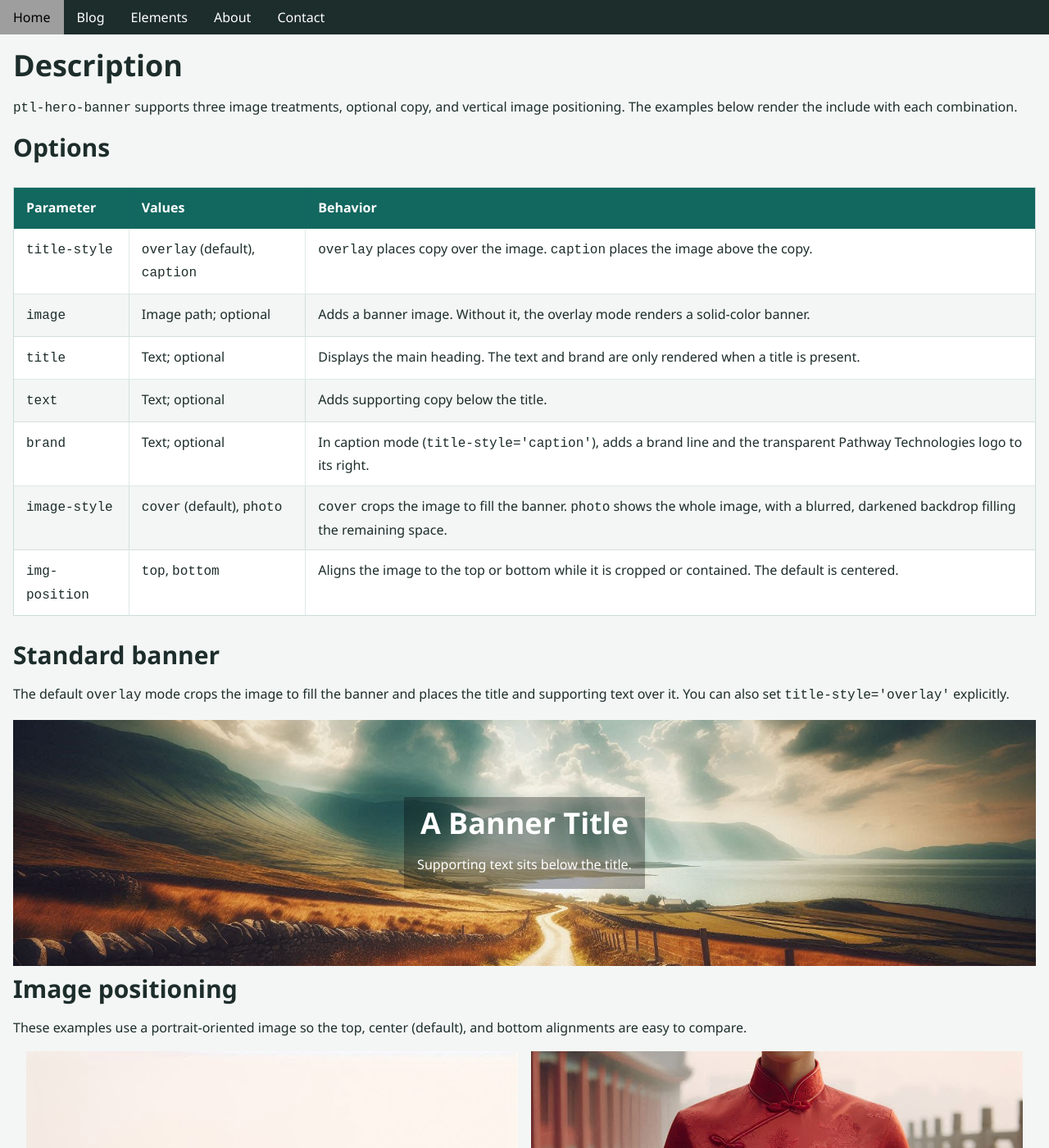
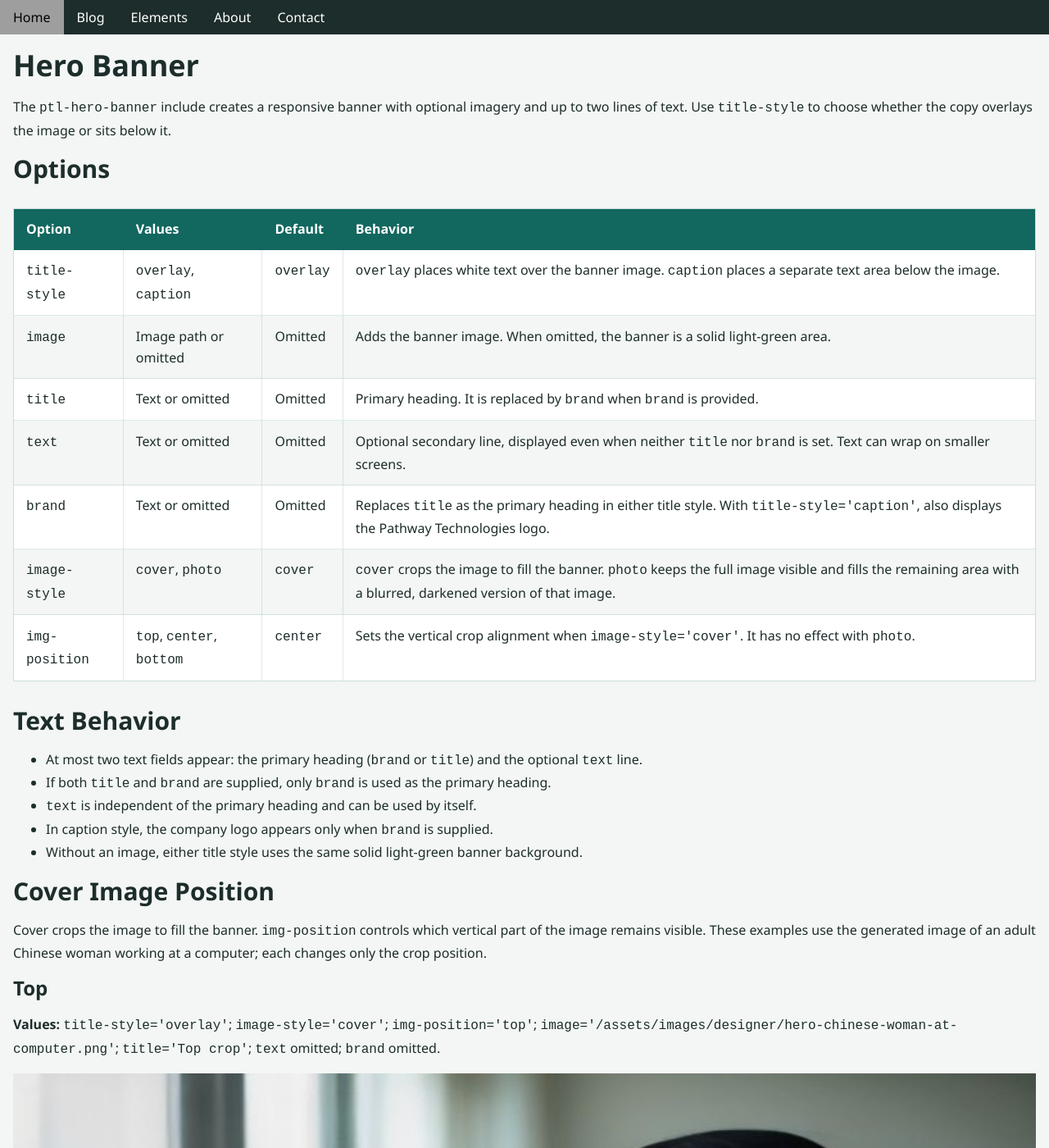
Before and after one commit to ptl-cloud/ptl-cloud.github.io, a Jekyll site: the page built from website/pages/elements/ptl-hero-banner.md, in a window 1280 px wide and 1400 px high. Shown: the whole window at 82% size. Built offline with Jekyll 4.4.1, drawn with Linux system fonts in a browser that asks for light colours; some of the changed text lies outside the part shown.

Commit message:
Hero banner improvements

```diff
--- a/website/_includes/ptl-hero-banner.html
+++ b/website/_includes/ptl-hero-banner.html
@@ -1,4 +1,9 @@
 {% assign hero_title_style = include.title-style | default: 'overlay' %}
+{% assign hero_heading = include.brand | default: include.title %}
+{% assign hero_image_position = include.img-position | default: 'center' %}
+{% unless hero_image_position == 'top' or hero_image_position == 'center' or hero_image_position == 'bottom' %}
+  {% assign hero_image_position = 'center' %}
+{% endunless %}
 {% if hero_title_style == 'caption' %}
 <section class="ptl-hero-feature">
   {% if include.image %}
@@ -6,17 +11,15 @@
   <div class="ptl-hero-banner ptl-hero-banner-photo"
     style="--ptl-banner-photo: url('{{ include.image | relative_url | escape }}');">
     <div class="ptl-hero-banner-photo-backdrop" aria-hidden="true"></div>
-    <img src="{{ include.image | relative_url | escape }}" alt="" aria-hidden="true"
-      {% if include.img-position == 'top' or include.img-position == 'bottom' %}style="object-position: {{ include.img-position }}"{% endif %}>
+    <img src="{{ include.image | relative_url | escape }}" alt="" aria-hidden="true">
   </div>
     {% else %}
   <div class="ptl-hero-banner ptl-hero-banner-cover"
-    style="background-image: url('{{ include.image | relative_url | escape }}');
-      {% if include.img-position == 'top' or include.img-position == 'bottom' %}background-position: {{ include.img-position }}{% endif %}">
+    style="background-image: url('{{ include.image | relative_url | escape }}'); background-position: center {{ hero_image_position }};">
   </div>
     {% endif %}
   {% endif %}
-  {% if include.title %}
+  {% if hero_heading or include.text %}
   <div class="ptl-hero-caption">
     <div class="ptl-hero-caption-inner">
       <div class="ptl-hero-caption-content">
@@ -26,9 +29,8 @@
         </div>
         {% endif %}
         <div class="ptl-hero-caption-copy">
-          <h1>{{ include.title | escape }}</h1>
+          {% if hero_heading %}<h1>{{ hero_heading | escape }}</h1>{% endif %}
           {% if include.text %}<p>{{ include.text | escape }}</p>{% endif %}
-          {% if include.brand %}<p class="ptl-hero-caption-brand">{{ include.brand | escape }}</p>{% endif %}
         </div>
       </div>
     </div>
@@ -41,23 +43,18 @@
 <div class="w3-container ptl-banner-bg-color ptl-hero-banner ptl-hero-banner-box ptl-hero-banner-photo"
   style="--ptl-banner-photo: url('{{ include.image | relative_url | escape }}');">
   <div class="ptl-hero-banner-photo-backdrop" aria-hidden="true"></div>
-  <img src="{{ include.image | relative_url | escape }}" alt="" aria-hidden="true"
-    {% if include.img-position == 'top' or include.img-position == 'bottom' %}style="object-position: {{ include.img-position }}"{% endif %}>
+  <img src="{{ include.image | relative_url | escape }}" alt="" aria-hidden="true">
   {% else %}
 <div class="w3-container ptl-banner-bg-color ptl-hero-banner ptl-hero-banner-box ptl-hero-banner-cover"
-  style="background-image: url('{{ include.image | relative_url | escape }}');
-      {% if include.img-position == 'top' or include.img-position == 'bottom' %}background-position: {{ include.img-position }}{% endif %}
-           ">
+  style="background-image: url('{{ include.image | relative_url | escape }}'); background-position: center {{ hero_image_position }};">
   {% endif %}
 {% else %}
 <div class="w3-container ptl-banner-bg-color ptl-hero-banner ptl-hero-banner-box">
 {% endif %}
-  {% if include.title %}
-  <div class="w3-container w3-center ptl-background-opacity{% if include.image-style == 'photo' %} ptl-hero-banner-photo-content{% endif %}">
-    <h1 class="w3-text-white">{{ include.title | escape }}</h1>
-    {% if include.text %}
-      <p class="w3-text-white">{{ include.text | escape }}</p>
-    {% endif %}
+  {% if hero_heading or include.text %}
+  <div class="w3-container w3-center ptl-background-opacity{% if include.image and include.image-style == 'photo' %} ptl-hero-banner-photo-content{% endif %}">
+    {% if hero_heading %}<h1 class="w3-text-white">{{ hero_heading | escape }}</h1>{% endif %}
+    {% if include.text %}<p class="w3-text-white">{{ include.text | escape }}</p>{% endif %}
   </div>
   {% endif %}
 </div>
--- a/website/_layouts/post.html
+++ b/website/_layouts/post.html
@@ -6,7 +6,7 @@ layout: base
 # banner-show: Banner will be shown if true (default = true)
 # banner-image: Path to banner image
 # banner-image-style: "photo" (default) preserves the image with blurred fill; use "cover" to crop.
-# banner-img-position: Vertical position of the image in the banner (Can be top or bottom).
+# banner-img-position: Vertical crop position when banner-image-style is "cover" (top, center, or bottom).
 # sub-title: Optional subtitle shown beneath the post title.
 ---
 
--- a/website/_sass/ptl.scss
+++ b/website/_sass/ptl.scss
@@ -95,13 +95,6 @@ $ptl-banner-height: 300px;
   margin: $ptl-space-xs 0 0;
   color: $ptl-color-muted;
   font-size: 1.1rem;
-}
-
-.ptl-hero-caption-inner .ptl-hero-caption-brand {
-  margin-top: $ptl-space-sm;
-  color: $ptl-color-accent;
-  font-size: 0.9rem;
-  font-weight: 700;
 }
 
 .ptl-hero-banner-photo {
--- a/website/pages/elements/ptl-hero-banner.md
+++ b/website/pages/elements/ptl-hero-banner.md
@@ -6,61 +6,80 @@ permalink: /elements/ptl-hero-banner/
 banner-show: false
 ---
 
-# Description
+# Hero Banner
 
-`ptl-hero-banner` supports three image treatments, optional copy, and vertical image positioning. The examples below render the include with each combination.
+The `ptl-hero-banner` include creates a responsive banner with optional imagery and up to two lines of text. Use `title-style` to choose whether the copy overlays the image or sits below it.
 
 ## Options
 
-| Parameter | Values | Behavior |
-| --- | --- | --- |
-| `title-style` | `overlay` (default), `caption` | `overlay` places copy over the image. `caption` places the image above the copy. |
-| `image` | Image path; optional | Adds a banner image. Without it, the overlay mode renders a solid-color banner. |
-| `title` | Text; optional | Displays the main heading. The text and brand are only rendered when a title is present. |
-| `text` | Text; optional | Adds supporting copy below the title. |
-| `brand` | Text; optional | In caption mode (`title-style='caption'`), adds a brand line and the transparent Pathway Technologies logo to its right. |
-| `image-style` | `cover` (default), `photo` | `cover` crops the image to fill the banner. `photo` shows the whole image, with a blurred, darkened backdrop filling the remaining space. |
-| `img-position` | `top`, `bottom` | Aligns the image to the top or bottom while it is cropped or contained. The default is centered. |
+| Option | Values | Default | Behavior |
+| --- | --- | --- | --- |
+| `title-style` | `overlay`, `caption` | `overlay` | `overlay` places white text over the banner image. `caption` places a separate text area below the image. |
+| `image` | Image path or omitted | Omitted | Adds the banner image. When omitted, the banner is a solid light-green area. |
+| `title` | Text or omitted | Omitted | Primary heading. It is replaced by `brand` when `brand` is provided. |
+| `text` | Text or omitted | Omitted | Optional secondary line, displayed even when neither `title` nor `brand` is set. Text can wrap on smaller screens. |
+| `brand` | Text or omitted | Omitted | Replaces `title` as the primary heading in either title style. With `title-style='caption'`, also displays the Pathway Technologies logo. |
+| `image-style` | `cover`, `photo` | `cover` | `cover` crops the image to fill the banner. `photo` keeps the full image visible and fills the remaining area with a blurred, darkened version of that image. |
+| `img-position` | `top`, `center`, `bottom` | `center` | Sets the vertical crop alignment when `image-style='cover'`. It has no effect with `photo`. |
 
-## Standard banner
+## Text Behavior
 
-The default `overlay` mode crops the image to fill the banner and places the title and supporting text over it. You can also set `title-style='overlay'` explicitly.
+- At most two text fields appear: the primary heading (`brand` or `title`) and the optional `text` line.
+- If both `title` and `brand` are supplied, only `brand` is used as the primary heading.
+- `text` is independent of the primary heading and can be used by itself.
+- In caption style, the company logo appears only when `brand` is supplied.
+- Without an image, either title style uses the same solid light-green banner background.
 
-{% include ptl-hero-banner.html image='/assets/images/designer/Pathway_1792x1024.jpeg' title='A Banner Title' text='Supporting text sits below the title.' %}
+## Cover Image Position
 
-## Image positioning
+Cover crops the image to fill the banner. `img-position` controls which vertical part of the image remains visible. These examples use the generated image of an adult Chinese woman working at a computer; each changes only the crop position.
 
-These examples use a portrait-oriented image so the top, center (default), and bottom alignments are easy to compare.
+### Top
 
-<div class="w3-row-padding w3-margin-top">
-  <div class="w3-half w3-margin-bottom">
-    {% include ptl-hero-banner.html image='/assets/images/designer/20250118_Designer.jpeg' title='Top aligned' img-position='top' %}
-    <p><code>img-position='top'</code></p>
-  </div>
-  <div class="w3-half w3-margin-bottom">
-    {% include ptl-hero-banner.html image='/assets/images/designer/20250118_Designer.jpeg' title='Centered (default)' %}
-    <p>Centered image; no <code>img-position</code> specified.</p>
-  </div>
-  <div class="w3-half w3-margin-bottom">
-    {% include ptl-hero-banner.html image='/assets/images/designer/20250118_Designer.jpeg' title='Bottom aligned' img-position='bottom' %}
-    <p><code>img-position='bottom'</code></p>
-  </div>
-</div>
+**Values:** `title-style='overlay'`; `image-style='cover'`; `img-position='top'`; `image='/assets/images/designer/hero-chinese-woman-at-computer.png'`; `title='Top crop'`; `text` omitted; `brand` omitted.
 
-## Photo treatment
+{% include ptl-hero-banner.html image='/assets/images/designer/hero-chinese-woman-at-computer.png' title-style='overlay' image-style='cover' img-position='top' title='Top crop' %}
 
-Set `image-style='photo'` to keep the full image visible. A blurred version of the same image fills the surrounding space.
+### Center
 
-{% include ptl-hero-banner.html image='/assets/images/designer/20250118_Designer.jpeg' image-style='photo' title='Full image, no crop' text='The image stays contained while the backdrop fills the banner.' %}
+**Values:** `title-style='overlay'`; `image-style='cover'`; `img-position='center'` (default); `image='/assets/images/designer/hero-chinese-woman-at-computer.png'`; `title='Centered crop'`; `text` omitted; `brand` omitted.
 
-## Caption layout
+{% include ptl-hero-banner.html image='/assets/images/designer/hero-chinese-woman-at-computer.png' title-style='overlay' image-style='cover' img-position='center' title='Centered crop' %}
 
-Set `title-style='caption'` to separate the image and copy. When `brand` is supplied, the brand line appears beside the transparent company logo; the caption's green background remains visible behind it.
+### Bottom
 
-{% include ptl-hero-banner.html image='/assets/images/designer/Pathway_1792x1024.jpeg' title-style='caption' title='A title below the image' text='Supporting copy is easy to read on the solid caption background.' brand='Pathway Technologies Ltd.' %}
+**Values:** `title-style='overlay'`; `image-style='cover'`; `img-position='bottom'`; `image='/assets/images/designer/hero-chinese-woman-at-computer.png'`; `title='Bottom crop'`; `text` omitted; `brand` omitted.
 
-## Text without an image
+{% include ptl-hero-banner.html image='/assets/images/designer/hero-chinese-woman-at-computer.png' title-style='overlay' image-style='cover' img-position='bottom' title='Bottom crop' %}
 
-The image is optional. Without one, the standard banner uses its solid background color.
+## Caption With Brand
 
-{% include ptl-hero-banner.html title='A simple text banner' text='A title and supporting copy can be used on their own.' %}
+Caption style places copy below the image. Here, both `title` and `brand` are supplied to demonstrate precedence: the brand is the visible heading, and the company logo appears alongside the caption. The supporting `text` is the second line.
+
+**Values:** `title-style='caption'`; `image-style='cover'`; `img-position='center'` (default); `image='/assets/images/designer/Pathway_1792x1024.jpeg'`; `title='This title is replaced'`; `brand='Pathway Technologies Ltd.'`; `text='Engineering for safety-critical and regulated systems.'.
+
+{% include ptl-hero-banner.html image='/assets/images/designer/Pathway_1792x1024.jpeg' title-style='caption' image-style='cover' img-position='center' title='This title is replaced' brand='Pathway Technologies Ltd.' text='Engineering for safety-critical and regulated systems.' %}
+
+## Caption With Photo
+
+The photo treatment also works with caption style. The full image is contained and centered above the caption, with its blurred background behind it. `img-position` does not apply to photo style.
+
+**Values:** `title-style='caption'`; `image-style='photo'`; `img-position` unused; `image='/assets/images/designer/hero-chinese-woman-at-computer.png'`; `title` omitted; `brand='Pathway Technologies Ltd.'`; `text='An optional second line can wrap on mobile.'.
+
+{% include ptl-hero-banner.html image='/assets/images/designer/hero-chinese-woman-at-computer.png' title-style='caption' image-style='photo' brand='Pathway Technologies Ltd.' text='An optional second line can wrap on mobile.' %}
+
+## Without an Image
+
+The image is optional. The banner keeps its light-green background whether the text overlays the banner area or appears in the caption area.
+
+### Overlay Text Only
+
+**Values:** `title-style='overlay'`; `image` omitted; `image-style='cover'` (default, unused); `img-position='center'` (default, unused without a cover image); `title='A simple text banner'`; `text='A title and supporting copy can be used on their own.'`; `brand` omitted.
+
+{% include ptl-hero-banner.html title-style='overlay' title='A simple text banner' text='A title and supporting copy can be used on their own.' %}
+
+### Caption Brand Only
+
+**Values:** `title-style='caption'`; `image` omitted; `image-style='cover'` (default, unused); `img-position='center'` (default, unused without a cover image); `title='This title is replaced'`; `brand='Pathway Technologies Ltd.'`; `text` omitted. The logo appears because caption style and brand are both selected.
+
+{% include ptl-hero-banner.html title-style='caption' title='This title is replaced' brand='Pathway Technologies Ltd.' %}
```
Also changed, not shown: website/assets/images/designer/hero-chinese-woman-at-computer.png (added).
